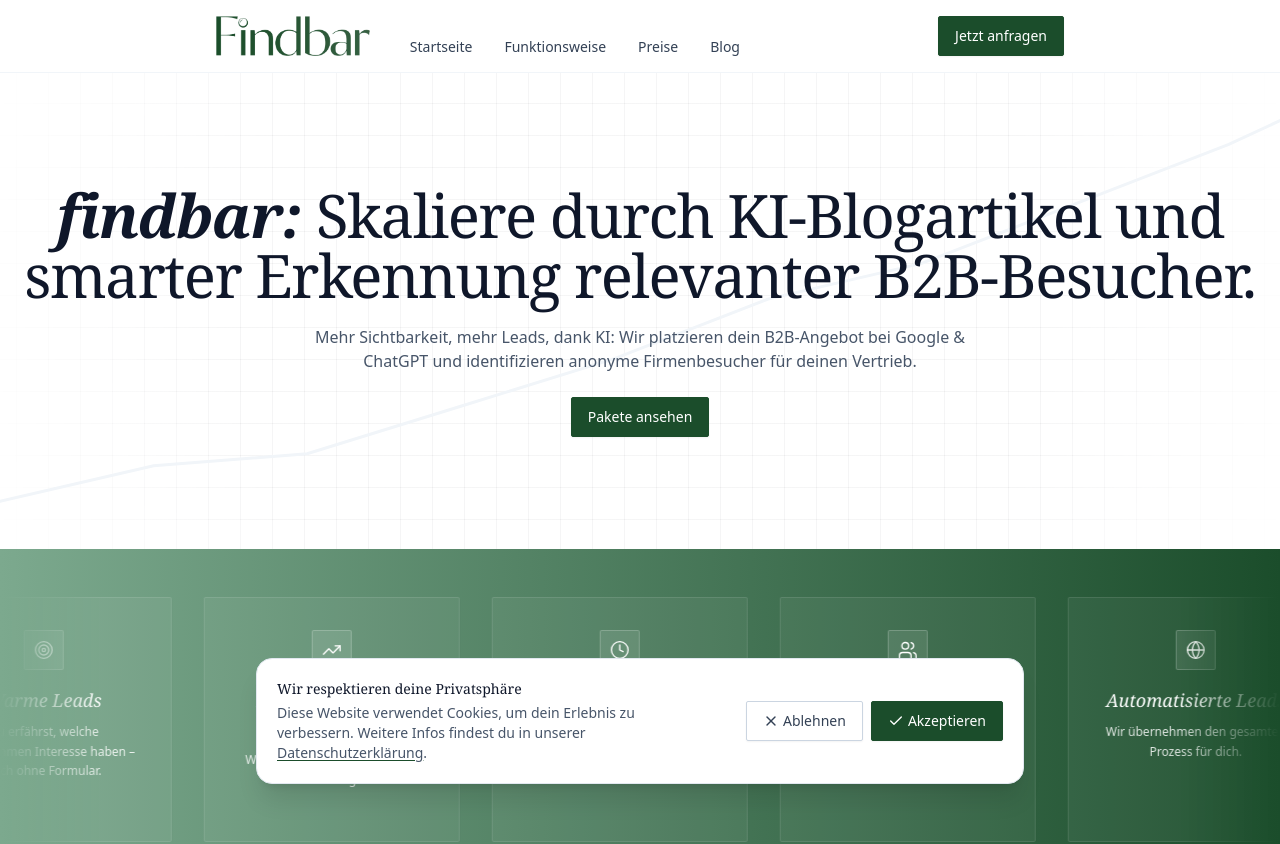
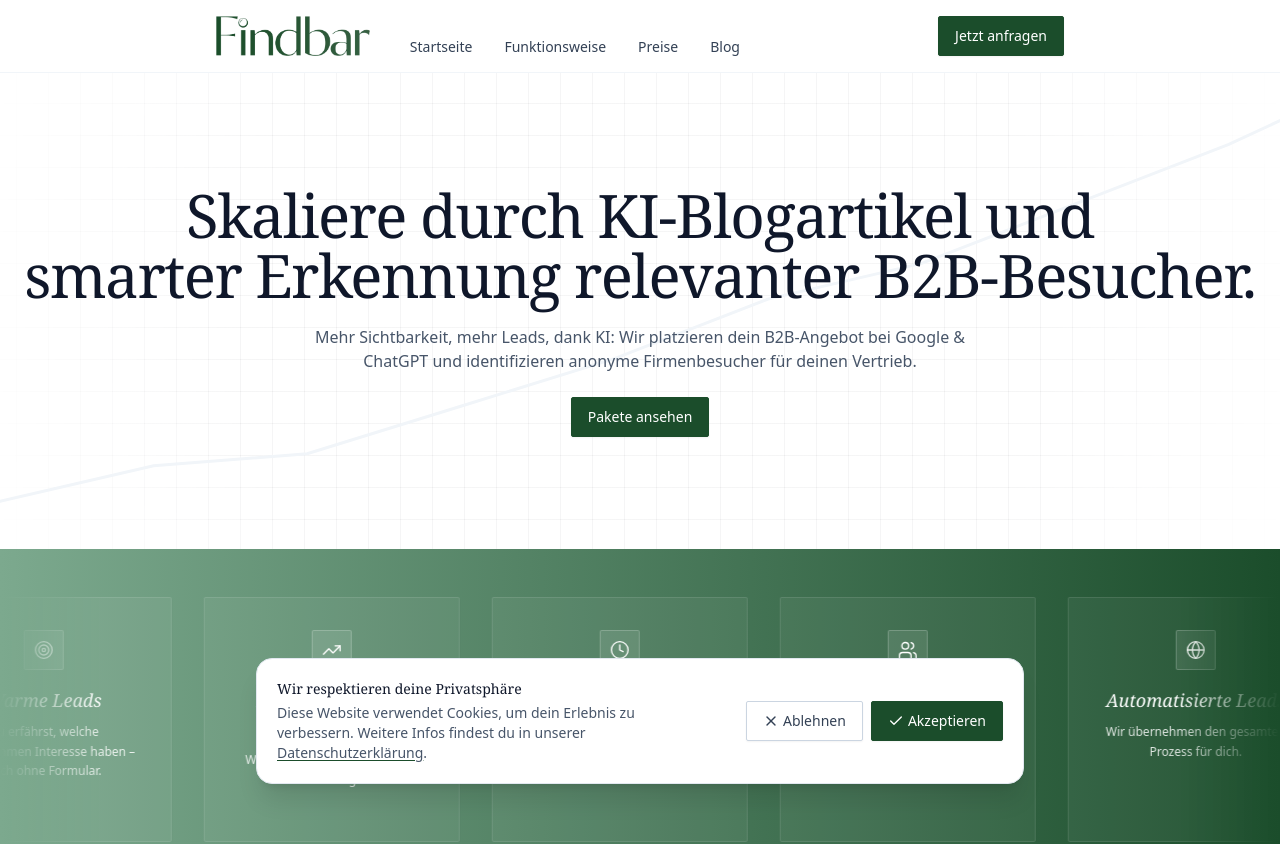
Before and after one commit to lennartnm/findbar_website, a Next.js app: page / in a window 1280 px wide. Shown: the top 844 px of the page. Built offline with nearby package versions, Linux system fonts and the light colour scheme.

Commit message:
Update page.tsx

```diff
--- a/src/app/page.tsx
+++ b/src/app/page.tsx
@@ -166,7 +166,7 @@ function Hero() {
       {/* Content */}
       <div className="relative z-20">
         <h1 className={`text-4xl md:text-6xl tracking-tight ${serifClass}`}>
-          <span className="italic font-bold">findbar:</span> Skaliere durch KI-Blogartikel und
+          <span className="italic font-bold"></span> Skaliere durch KI-Blogartikel und
           <br className="hidden md:inline" /> smarter Erkennung relevanter B2B-Besucher.
         </h1>
         <p className="mx-auto mt-5 max-w-2xl text-slate-600">
```
